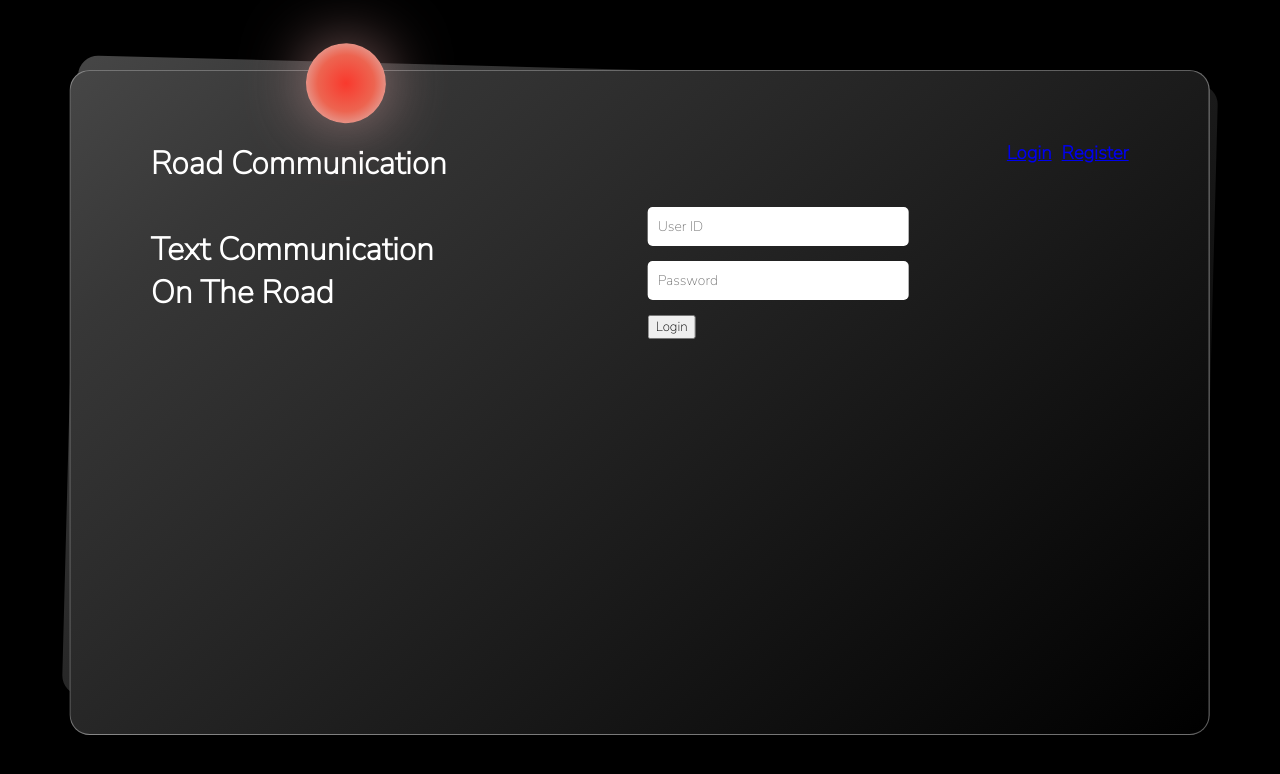
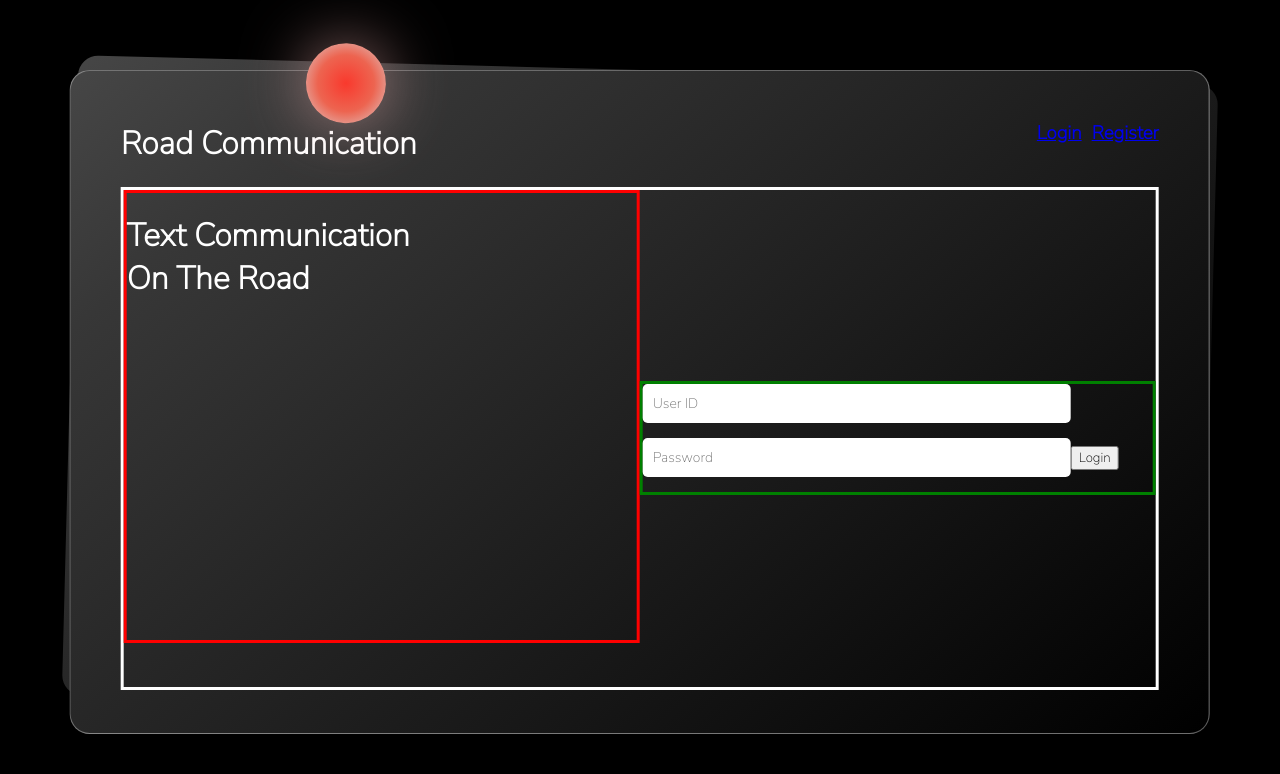
Before and after one commit to ExceedGroup14/road-communication-frontend, a React (Create React App) app: page /Login in a window 1280 px wide. Shown: the top 774 px of the page. Built offline with nearby package versions, Linux system fonts and the light colour scheme.

Commit message:
Fix column in login page

```diff
--- a/src/App.css
+++ b/src/App.css
@@ -16,8 +16,8 @@ body {
   border-radius: 20px;
   -ms-transform: rotate(-1.5deg); /* IE 9 */
   transform: rotate(-1.5deg);
-  padding: 50px 80px;
-  height: 88%;
+  padding: 30px 50px 80px 50px;
+  height: 69vh;
   border: 0.5px solid rgba(233, 233, 233, 0.4);
 }
 
--- a/src/components/Loginform.css
+++ b/src/components/Loginform.css
@@ -3,15 +3,23 @@
 }
 
 .login {
-  column-count: 2;
+  display: flex;
+  justify-content: space-between;
+  border: 3px solid white;
+  height: 90%;
 }
 
 .title-section {
   color: #fff;
+  width: 50%;
+  border: 3px solid red;
+  height: 90%;
 }
 
 .form-section {
   width: 50%;
+  border: 3px solid green;
+  margin: auto;
 }
 
 .login input {
@@ -19,7 +27,7 @@
   border: none;
   padding: 10px;
   border-radius: 5px;
-  width: 100%;
+  width: 80%;
   margin-bottom: 15px;
   font-size: 14px;
 }
--- a/src/pages/Login.js
+++ b/src/pages/Login.js
@@ -1,4 +1,4 @@
-import React, { useState } from 'react'
+import React, { useState, useEffect } from 'react'
 import Loginform from '../components/Loginform'
 import axios from 'axios'
 import { useCookies } from 'react-cookie'
@@ -7,6 +7,10 @@ const Login = () => {
   const [username, setUsername] = useState('')
   const [password, setPassword] = useState('')
   const [cookies, setCookie] = useCookies(['user'])
+
+  useEffect(() => {
+    console.log(cookies.token)
+  }, [cookies])
 
   async function onSubmit(e) {
     e.preventDefault()
```
